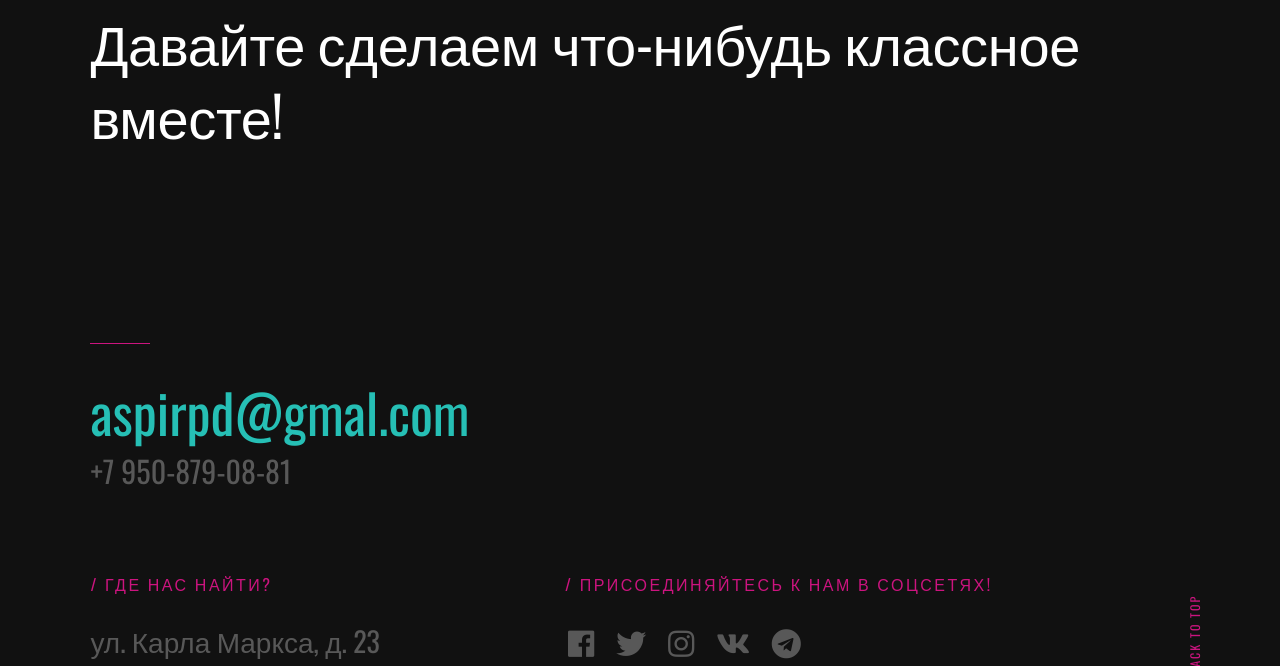
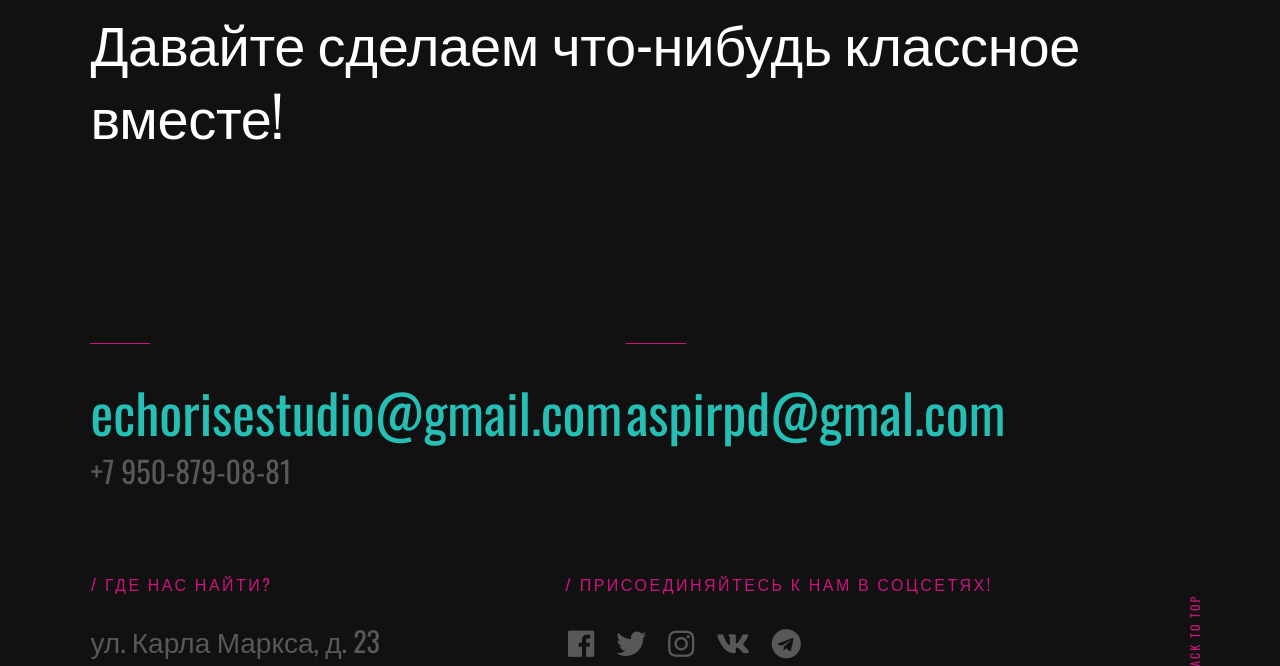
Before and after one commit to EchoFoe/Studio, a Django app: the page made by templates/footer.html in a window 1280 px wide. Shown: the part 1763-2429 px from the top of the page. Run offline with Django 3.2, Linux system fonts and the light colour scheme; data comes from the database, SQL or seed files in the repository; some libraries are stand-ins or nearby versions.

Commit message:
version_6

```diff
--- a/templates/footer.html
+++ b/templates/footer.html
@@ -9,6 +9,7 @@
     <div class="row_b">
         <div class="col-full contact-main" data-aos="fade-up">
             <p>
+            <a href="mailto:aspirpd@gmal.com" class="contact-email">echorisestudio@gmail.com</a>
             <a href="mailto:aspirpd@gmal.com" class="contact-email">aspirpd@gmal.com</a>
             <span class="contact-number">+7 950-879-08-81</span>
             </p>
```
